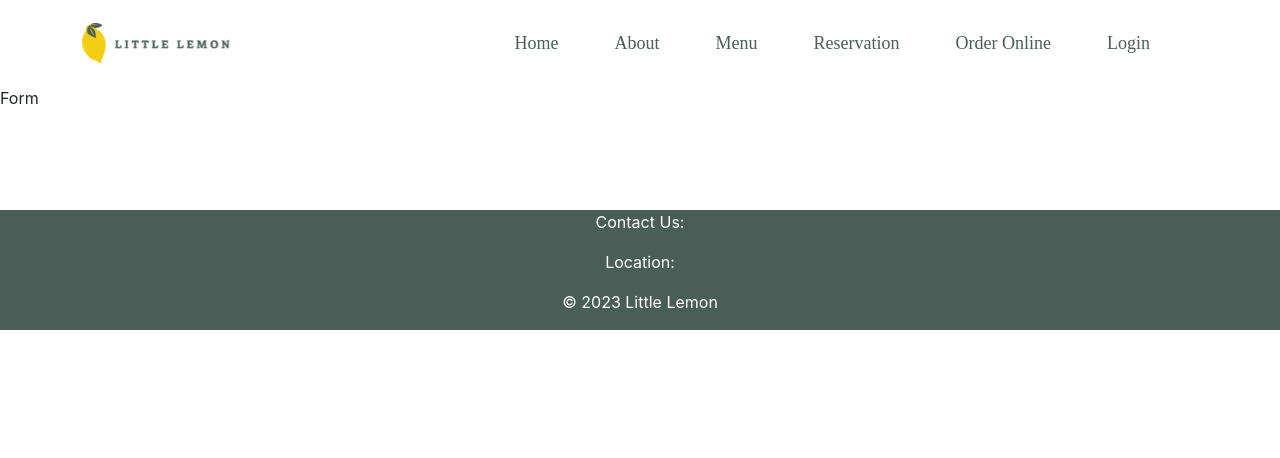
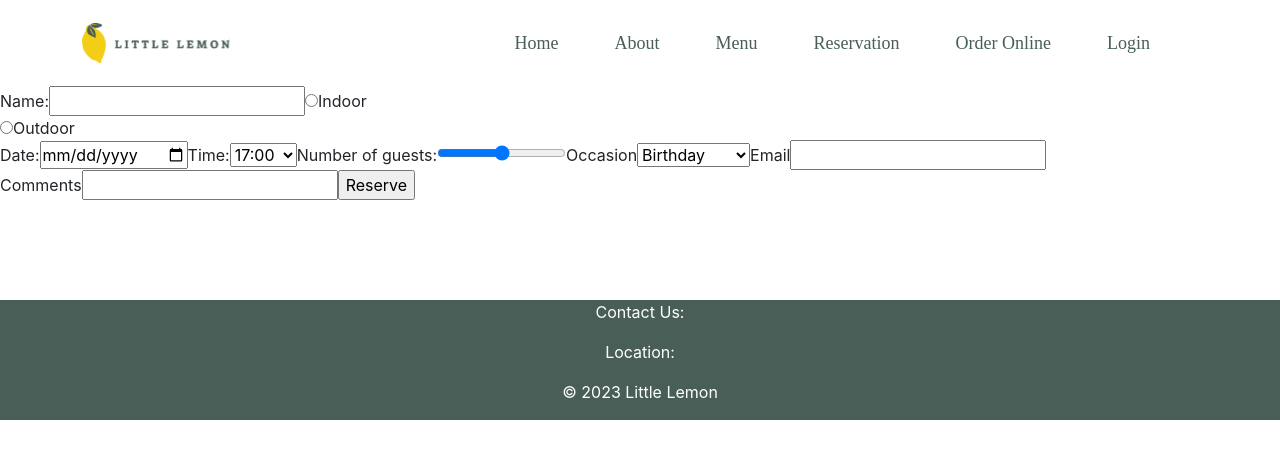
Before and after one commit to royMatar/little-lemon, a React (Create React App) app: page /booking in a window 1280 px wide. Shown: the top 458 px of the page. Built offline with nearby package versions, Linux system fonts and the light colour scheme.

Commit message:
Form added

```diff
--- a/src/components/Form/Form.jsx
+++ b/src/components/Form/Form.jsx
@@ -1,9 +1,78 @@
-import React from 'react'
+import React, { useState } from "react";
 
 function Form() {
+  const [name, setName] = useState("");
+  const [table, setTable] = useState("");
+  const [date, setDate] = useState("");
+  const [time, setTime] = useState("");
+  const [guests, setGuests] = useState("");
+  const [occasion, setOccasion] = useState("");
+  const [comment, setComment] = useState("");
+  const [email, setEmail] = useState("");
+  const clearForm = () => {
+    setName("");
+    setComment("");
+    setTable("");
+    setDate("");
+    setTime("");
+    setGuests("");
+    setOccasion("");
+    setEmail("");
+  };
+
+  const handleSubmit = (e) => {
+    e.preventDefault();
+    alert("Table Reserved!");
+    clearForm();
+  };
   return (
-    <div>Form</div>
-  )
+    <form onSubmit={handleSubmit}>
+      <label>
+        Name:
+        <input type="text" value={name} />
+      </label>
+      <label>
+        <input type="radio" value={table} />
+        Indoor
+      </label>
+      <br></br>
+      <label>
+        <input type="radio" value={table} />
+        Outdoor
+      </label>
+      <br></br>
+      <label htmlFor="res-date">
+        Date:
+        <input type="date" id="res-date" value={date} />
+      </label>
+      <label htmlFor="res-time">Time:</label>
+      <select id="res-time" value={time}>
+        <option>17:00</option>
+        <option>18:00</option>
+        <option>19:00</option>
+        <option>20:00</option>
+        <option>21:00</option>
+        <option>22:00</option>
+      </select>
+      <label htmlFor="guests">
+        Number of guests:
+        <input type="range" id="guests" value={guests} />
+      </label>
+      <label htmlFor="occasion">Occasion</label>
+      <select id="occasion" value={occasion}>
+        <option>Birthday</option>
+        <option>Anniversary</option>
+        <option>Other</option>
+      </select>
+      <label htmlFor="email">Email</label>
+      <input type="email" id="email" value={email} />
+      <label>
+        Comments
+        <input type="text" value={comment} />
+      </label>
+      <input type="submit" value="Reserve" />
+    </form>
+  );
 }
 
-export default Form
+export default Form;
```
